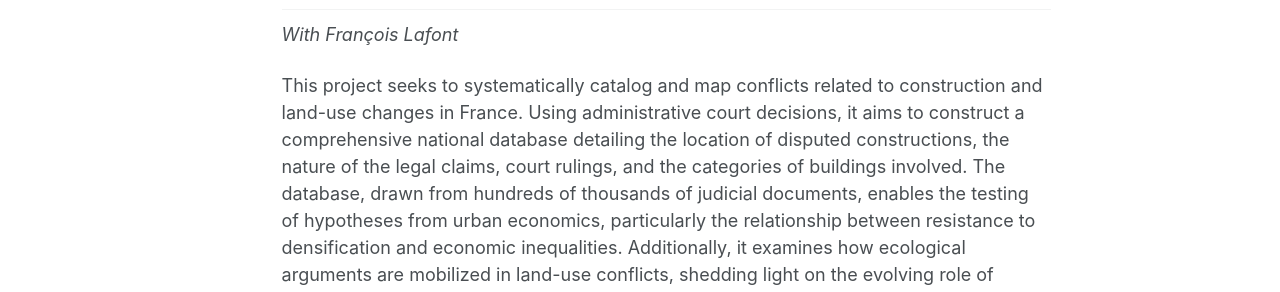
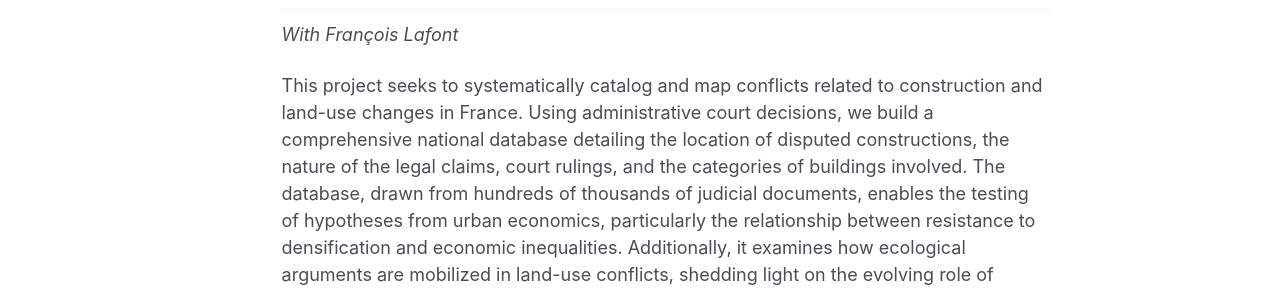
Before and after one commit to eulaliesaisset/eulaliesaisset.github.io, a Jekyll site: the page built from _pages/research.md, in a window 1280 px wide and 1223 px high. Shown: the part 642-934 px from the top of the window. Built offline with Jekyll 4.4.1, drawn with Linux system fonts in a browser that asks for light colours; some web fonts are replaced; some of the changed text lies outside the part shown.

Commit message:
Update research

```diff
--- a/_pages/research.md
+++ b/_pages/research.md
@@ -8,4 +8,4 @@ This project seeks to systematically catalog and map conflicts related to constr
 ## Contested Ground: Exploring Land Use Conflicts in France
 _With François Lafont_
 
-This project seeks to systematically catalog and map conflicts related to construction and land-use changes in France. Using administrative court decisions, it aims to construct a comprehensive national database detailing the location of disputed constructions, the nature of the legal claims, court rulings, and the categories of buildings involved. The database, drawn from hundreds of thousands of judicial documents, enables the testing of hypotheses from urban economics, particularly the relationship between resistance to densification and economic inequalities. Additionally, it examines how ecological arguments are mobilized in land-use conflicts, shedding light on the evolving role of environmental considerations in territorial disputes. This comprehensive approach contributes to a deeper understanding of the challenges associated with sustainable urban development and land conservation goals.
+This project seeks to systematically catalog and map conflicts related to construction and land-use changes in France. Using administrative court decisions, we build a comprehensive national database detailing the location of disputed constructions, the nature of the legal claims, court rulings, and the categories of buildings involved. The database, drawn from hundreds of thousands of judicial documents, enables the testing of hypotheses from urban economics, particularly the relationship between resistance to densification and economic inequalities. Additionally, it examines how ecological arguments are mobilized in land-use conflicts, shedding light on the evolving role of environmental considerations in territorial disputes. This comprehensive approach contributes to a deeper understanding of the challenges associated with sustainable urban development and land conservation goals.
```
